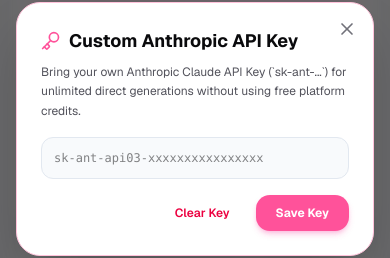
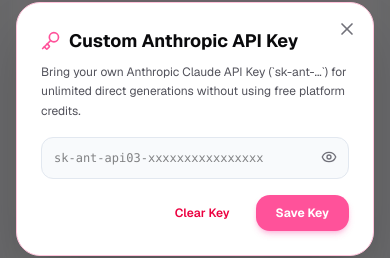
Before and after one commit to usmanahmad4823/every_posting, a Next.js app: page /dashboard in a window 390 px wide. Both pictures are taken after a click on the button "Plug Anthropic Key". Shown: the part 293-551 px from the top of the page. Built offline with nearby package versions, Linux system fonts and the light colour scheme; no server answers; the database is empty.

Commit message:
feat: micro-polish features with visual toasts, key eye toggle masking, and mobile sticky CTA

```diff
--- a/app/dashboard/page.tsx
+++ b/app/dashboard/page.tsx
@@ -24,6 +24,8 @@
   X,
   MessageSquare,
   AlertTriangle,
+  Eye,
+  EyeOff,
 } from 'lucide-react';
 import { NICHE_CONFIGS } from '@/lib/prompts';
 import { NicheType, OutputFormat, GenerationResult, ToneStyle } from '@/lib/types';
@@ -61,8 +63,15 @@
 
   const [customApiKey, setCustomApiKey] = useState<string>('');
   const [showKeyModal, setShowKeyModal] = useState<boolean>(false);
+  const [showKeyText, setShowKeyText] = useState<boolean>(false);
   const [showMilestoneModal, setShowMilestoneModal] = useState<boolean>(false);
   const [showFeedbackModal, setShowFeedbackModal] = useState<boolean>(false);
+  const [toastMessage, setToastMessage] = useState<string | null>(null);
+
+  const triggerToast = (msg: string) => {
+    setToastMessage(msg);
+    setTimeout(() => setToastMessage(null), 2500);
+  };
 
   // HCI State: Error Handling & Form Shake
   const [errorMessage, setErrorMessage] = useState<string | null>(null);
@@ -217,6 +226,7 @@
       .join('\n');
     navigator.clipboard.writeText(compiled);
     setCopiedAll(true);
+    triggerToast('Copied all outputs to clipboard! 📋');
     setTimeout(() => setCopiedAll(false), 2000);
   };
 
@@ -249,6 +259,7 @@
     link.download = filename;
     link.click();
     URL.revokeObjectURL(url);
+    triggerToast(`Exported as .${type.toUpperCase()} file! 📥`);
   };
 
   const handleSelectHistoryItem = (item: GenerationResult) => {
@@ -354,13 +365,23 @@
                   Bring your own Anthropic Claude API Key (`sk-ant-...`) for unlimited direct generations without using free platform credits.
                 </p>
 
-                <input
-                  type="password"
-                  value={customApiKey}
-                  onChange={(e) => setCustomApiKey(e.target.value)}
-                  placeholder="sk-ant-api03-xxxxxxxxxxxxxxxx"
-                  className="w-full bg-[#F8FAFC] border border-[#E2E8F0] rounded-xl p-3 text-xs text-[#0A0A0C] focus:outline-none focus:border-[#FF529A] font-mono mb-4"
-                />
+                <div className="relative mb-4">
+                  <input
+                    type={showKeyText ? 'text' : 'password'}
+                    value={customApiKey}
+                    onChange={(e) => setCustomApiKey(e.target.value)}
+                    placeholder="sk-ant-api03-xxxxxxxxxxxxxxxx"
+                    className="w-full bg-[#F8FAFC] border border-[#E2E8F0] rounded-xl p-3 pr-10 text-xs text-[#0A0A0C] focus:outline-none focus:border-[#FF529A] font-mono"
+                  />
+                  <button
+                    type="button"
+                    onClick={() => setShowKeyText(!showKeyText)}
+                    className="absolute right-3 top-3 text-[#71717A] hover:text-[#0A0A0C]"
+                    title={showKeyText ? 'Hide API key' : 'Show API key'}
+                  >
+                    {showKeyText ? <EyeOff className="w-4 h-4" /> : <Eye className="w-4 h-4" />}
+                  </button>
+                </div>
 
                 <div className="flex items-center justify-end gap-3">
                   <button
@@ -806,6 +827,34 @@
           </div>
         </div>
       </div>
+
+      {/* Floating Toast Popup Notification */}
+      <AnimatePresence>
+        {toastMessage && (
+          <motion.div
+            initial={{ opacity: 0, y: 50, scale: 0.9 }}
+            animate={{ opacity: 1, y: 0, scale: 1 }}
+            exit={{ opacity: 0, y: 20, scale: 0.9 }}
+            className="fixed bottom-6 right-6 z-50 bg-[#0A0A0C] text-white px-4 py-3 rounded-2xl border border-[#FF529A]/40 shadow-2xl flex items-center gap-2.5 text-xs font-bold pointer-events-none"
+          >
+            <Sparkles className="w-4 h-4 text-[#FF529A]" />
+            <span>{toastMessage}</span>
+          </motion.div>
+        )}
+      </AnimatePresence>
+
+      {/* Mobile Sticky Bottom Generation Action Bar */}
+      {transcript.trim().length > 0 && !isGenerating && (
+        <div className="block sm:hidden fixed bottom-0 left-0 right-0 p-3 bg-white/95 backdrop-blur-md border-t border-[#FFC2DA] z-40 shadow-2xl">
+          <button
+            onClick={handleGenerate}
+            className="w-full btn-aiigen-primary font-extrabold text-xs py-3 rounded-xl flex items-center justify-center gap-2 shadow-lg shadow-pink-500/25"
+          >
+            <Sparkles className="w-4 h-4 text-white" />
+            <span>Generate AI Content ({selectedFormats.length} Formats)</span>
+          </button>
+        </div>
+      )}
     </div>
   );
 }
```
